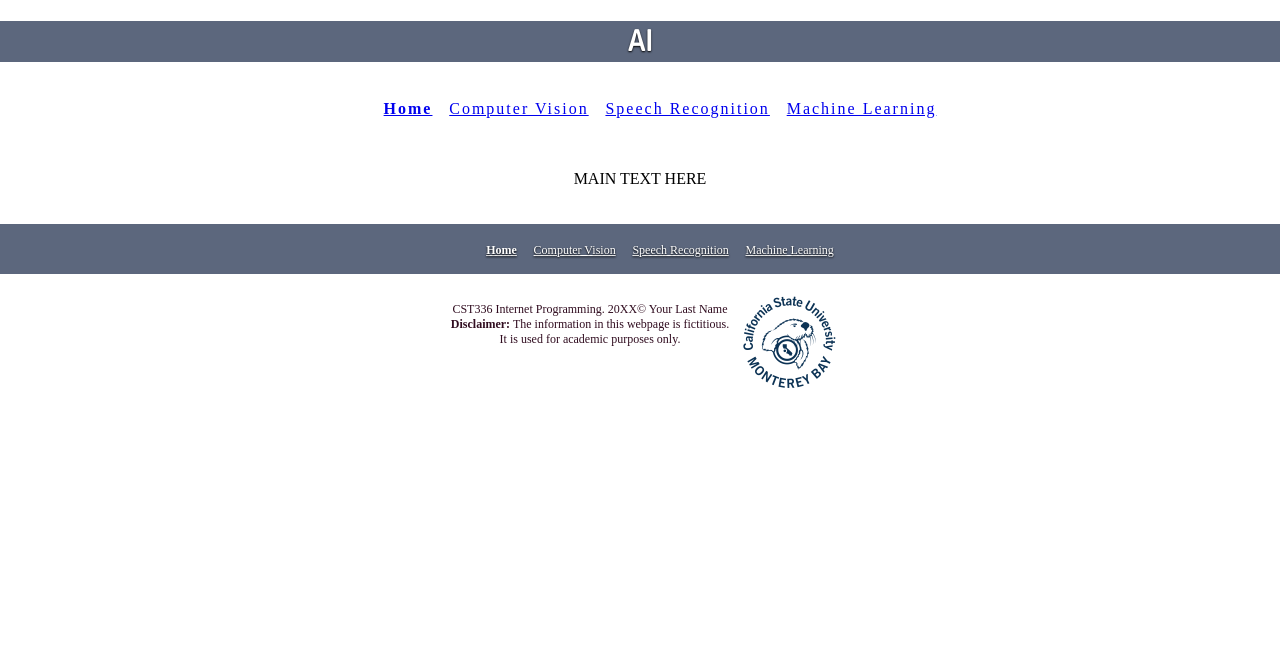
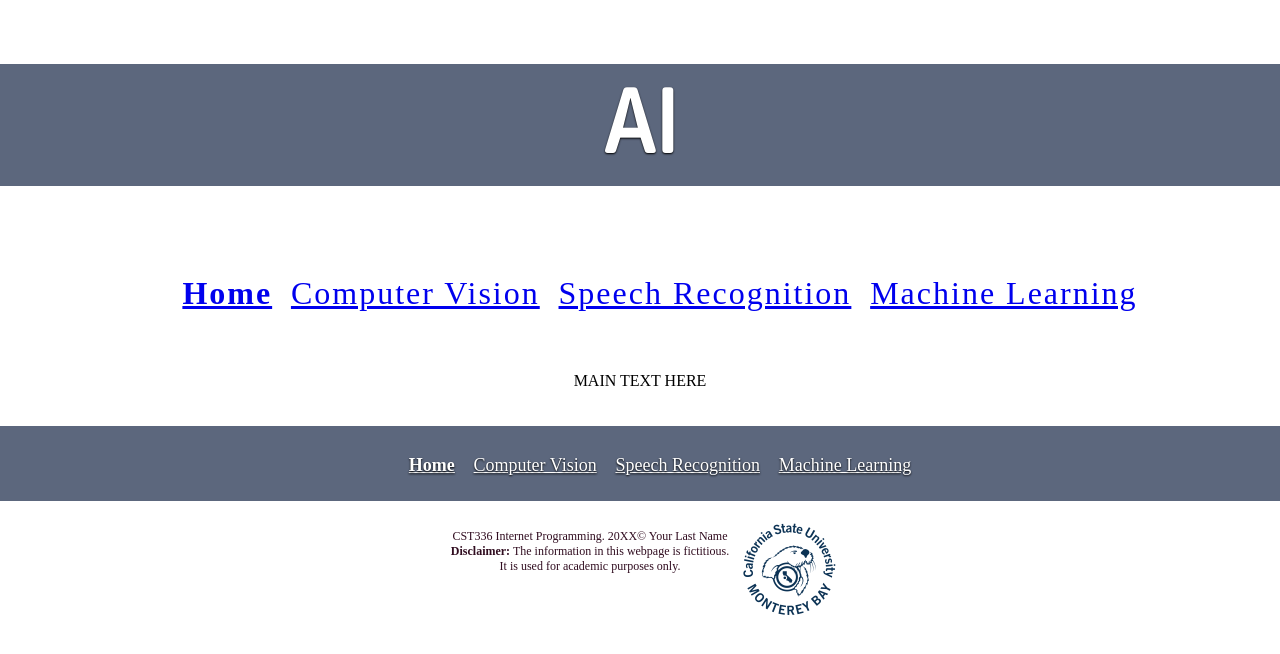
Before and after one commit to ndorazio137/CST336hw1, a PHP site: page /index.php in a window 1280 px wide. Shown: the top 654 px of the page. Run offline with PHP 8.4, Linux system fonts and the light colour scheme.

Commit message:
Changed font size based on user input

```diff
--- a/css/styles.css
+++ b/css/styles.css
@@ -1,6 +1,7 @@
 body {
     margin: 0;
     padding: 0;
+    background-color: white;
 }
 
 header {
@@ -16,6 +17,7 @@
     position: relative;
     text-align: center;
     font-family: 'Rajdhani', sans-serif;
+    font-size: 12vh;
     color: white;
     text-shadow: 0px 1px 2px #000000;
 }
@@ -28,16 +30,18 @@
 
 nav {
     width: 100vw;
+    font-size: 3vh;
 }
 
 .top-menu nav a {
     padding: 0vh .5vw;
     letter-spacing: 2px;
+    font-size: 4vh;
 }
 
 .top-menu nav a:hover {
     border-bottom: 2px black solid;
-    font-size: 1.2em;
+    font-size: 5vh;
     transition: .9s;
     text-shadow: 0px 1px 0px #000000;
 }
```
